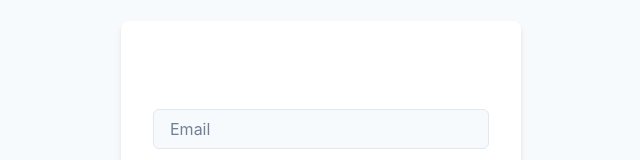
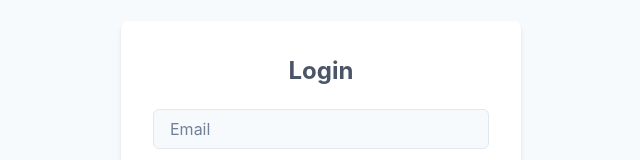
Before and after one commit to ShadowWallApp/appank-dashboardv2, a React (Vite) app: page /login in a window 1280 px wide. Shown: the part 202-362 px from the top of the page, without its empty margins (319-959 px from the left). Built offline with nearby package versions, Linux system fonts and the light colour scheme; some icons are missing.

Commit message:
Login Fixx

```diff
--- a/src/pages/Login.jsx
+++ b/src/pages/Login.jsx
@@ -102,7 +102,7 @@ function Login() {
         borderColor={borderColor}
       >
         <Flex flexDir="column" gap="20px">
-          <Text fontSize="2xl" fontWeight="bold" textAlign="center">
+          <Text fontSize="2xl" fontWeight="bold" textAlign="center" color={textColor}>
             Login
           </Text>
           <Input
```
